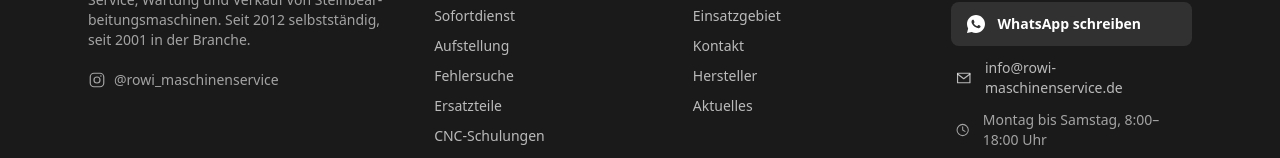
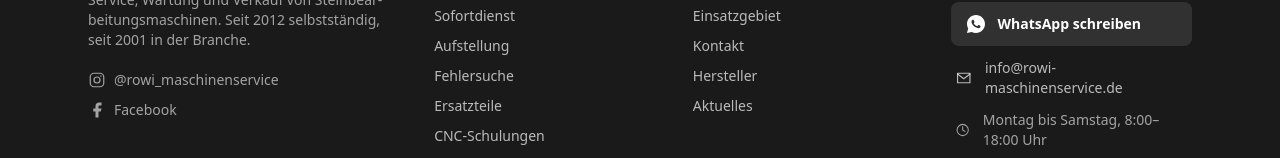
Before and after one commit to leandrojung/RoWI, a Next.js app: page /kontakt in a window 1280 px wide. Shown: the part 2085-2243 px from the top of the page. Built offline with nearby package versions, Linux system fonts and the light colour scheme.

Commit message:
feat: add Facebook link to footer social links
Adds robert.wikarek75 Facebook profile alongside existing Instagram
link in the footer brand column.

Co-Authored-By: Claude Sonnet 4.6 <noreply@anthropic.com>
Claude-Session: https://claude.ai/code/session_01PHuh31ESXJTpvDTcZqN1aB

```diff
--- a/src/components/Footer.tsx
+++ b/src/components/Footer.tsx
@@ -23,11 +23,12 @@ export default function Footer() {
               Service, Wartung und Verkauf von Steinbearbeitungsmaschinen. Seit 2012 selbstständig, seit 2001 in
               der Branche.
             </p>
+            <div className="mt-5 flex flex-col gap-2.5">
               <a
                 href={siteConfig.links.instagram}
                 target="_blank"
                 rel="noopener noreferrer"
-              className="mt-5 inline-flex items-center gap-2 text-sm text-white/60 transition-colors hover:text-white"
+                className="inline-flex items-center gap-2 text-sm text-white/60 transition-colors hover:text-white"
               >
                 <svg width="18" height="18" viewBox="0 0 24 24" aria-hidden="true" fill="none" stroke="currentColor" strokeWidth="1.6">
                   <rect x="3" y="3" width="18" height="18" rx="5" />
@@ -36,6 +37,18 @@ export default function Footer() {
                 </svg>
                 @{siteConfig.social.instagramHandle}
               </a>
+              <a
+                href={siteConfig.links.facebook}
+                target="_blank"
+                rel="noopener noreferrer"
+                className="inline-flex items-center gap-2 text-sm text-white/60 transition-colors hover:text-white"
+              >
+                <svg width="18" height="18" viewBox="0 0 24 24" aria-hidden="true" fill="currentColor">
+                  <path d="M18 2h-3a5 5 0 0 0-5 5v3H7v4h3v8h4v-8h3l1-4h-4V7a1 1 0 0 1 1-1h3z" />
+                </svg>
+                Facebook
+              </a>
+            </div>
           </div>
 
           <div>
--- a/src/lib/site-config.ts
+++ b/src/lib/site-config.ts
@@ -55,6 +55,7 @@ export const siteConfig = {
     googleMaps:
       "https://www.google.com/maps?vet=10CAAQoqAOahcKEwi4xoKKm_iWAxUAAAAAHQAAAAAQBQ..i&client=safari&fvr=1&pvq=Cg0vZy8xMWZscnhjMDJnIgoKBHJvd2kQAhgD&lqi=CgRyb3dpSM6Alv7KrYCACFoKEAAYACIEcm93aZIBDG1hY2hpbmVfc2hvcA&cs=0&um=1&ie=UTF-8&fb=1&gl=de&sa=X&geocode=KXcbNMC8X7hHMaQJdgX63_Mh&daddr=Friesenstraße+30b,+46359+Heiden",
     instagram: "https://www.instagram.com/rowi_maschinenservice/",
+    facebook: "https://www.facebook.com/robert.wikarek75",
   },
 
   social: {
```
Lines whose indentation alone changed are shown as unchanged.
